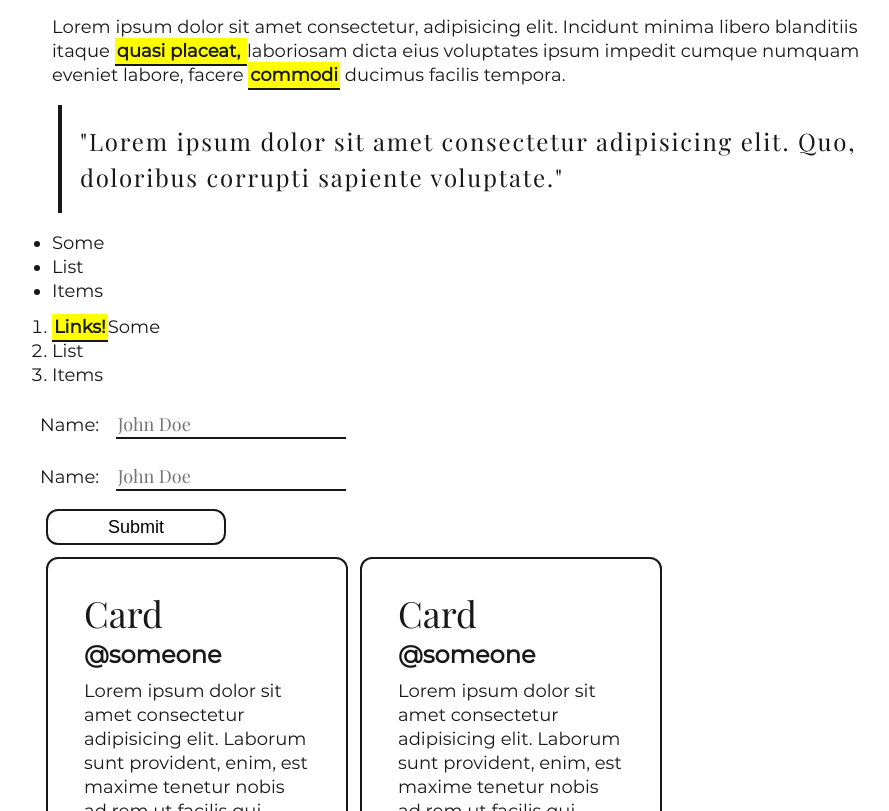
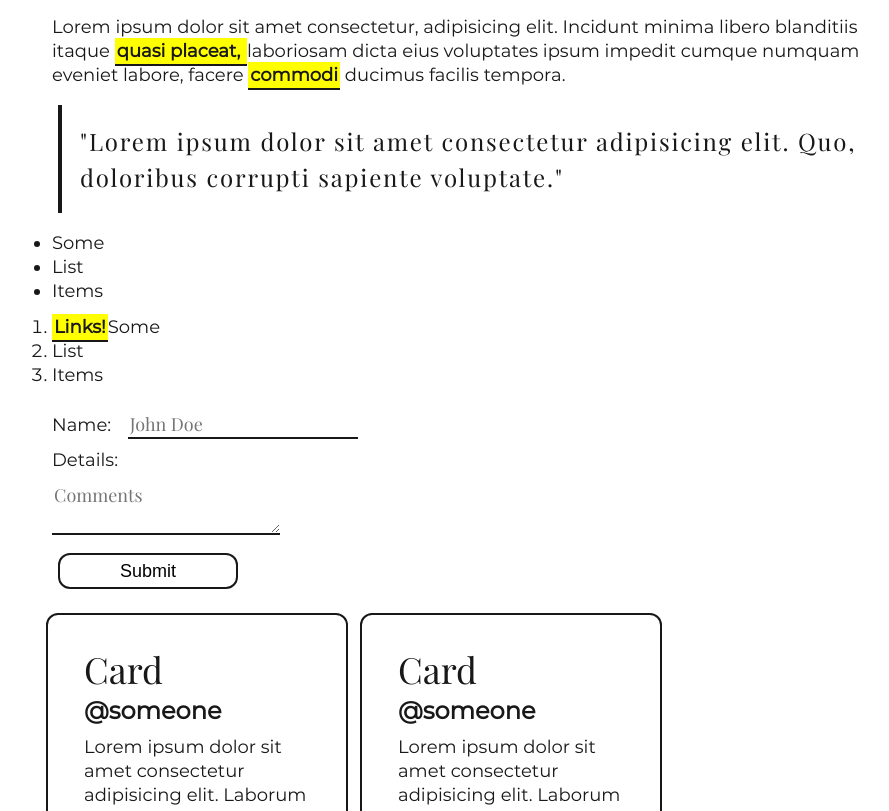
Before and after one commit to godcrampy/case-design, a website: page index.html in a window 1280 px wide. Shown: the part 289-1100 px from the top of the page, without its empty margins (164-1053 px from the left). Drawn offline with Linux system fonts and the light colour scheme.

Commit message:
add textarea styling

```diff
--- a/index.html
+++ b/index.html
@@ -20,7 +20,8 @@
     laboriosam dicta eius voluptates ipsum impedit cumque numquam eveniet labore, facere <a href="/">commodi</a> ducimus
     facilis
     tempora.</p>
-  <p class="quote">"Lorem ipsum dolor sit amet consectetur adipisicing elit. Quo, doloribus corrupti sapiente voluptate."</p>
+  <p class="quote">"Lorem ipsum dolor sit amet consectetur adipisicing elit. Quo, doloribus corrupti sapiente
+    voluptate."</p>
   <ul>
     <li>Some</li>
     <li>List</li>
@@ -35,7 +36,7 @@
 
   <form>
     <label>Name: <input type="text" placeholder="John Doe"></label><br />
-    <label>Name: <input type="text" placeholder="John Doe"></label><br />
+    <label>Details:<br /> <textarea placeholder="Comments"></textarea></label><br />
     <button class="button" type="submit">Submit</button>
   </form>
 
--- a/sass/components/_form.scss
+++ b/sass/components/_form.scss
@@ -2,7 +2,9 @@
 @import "../colors";
 
 label {
-  input {
+
+  input,
+  textarea {
     margin: 12px;
     border: none;
     border-bottom: 2px solid $dark;
@@ -15,4 +17,12 @@ label {
       border-bottom: 6px solid $dark;
     }
   }
+
+  textarea {
+    margin: 12px 0;
+  }
 }
+
+form {
+  margin: 12px;
+}
```
Also changed, not shown: css/case.css, css/case.min.css, 2 other files.
